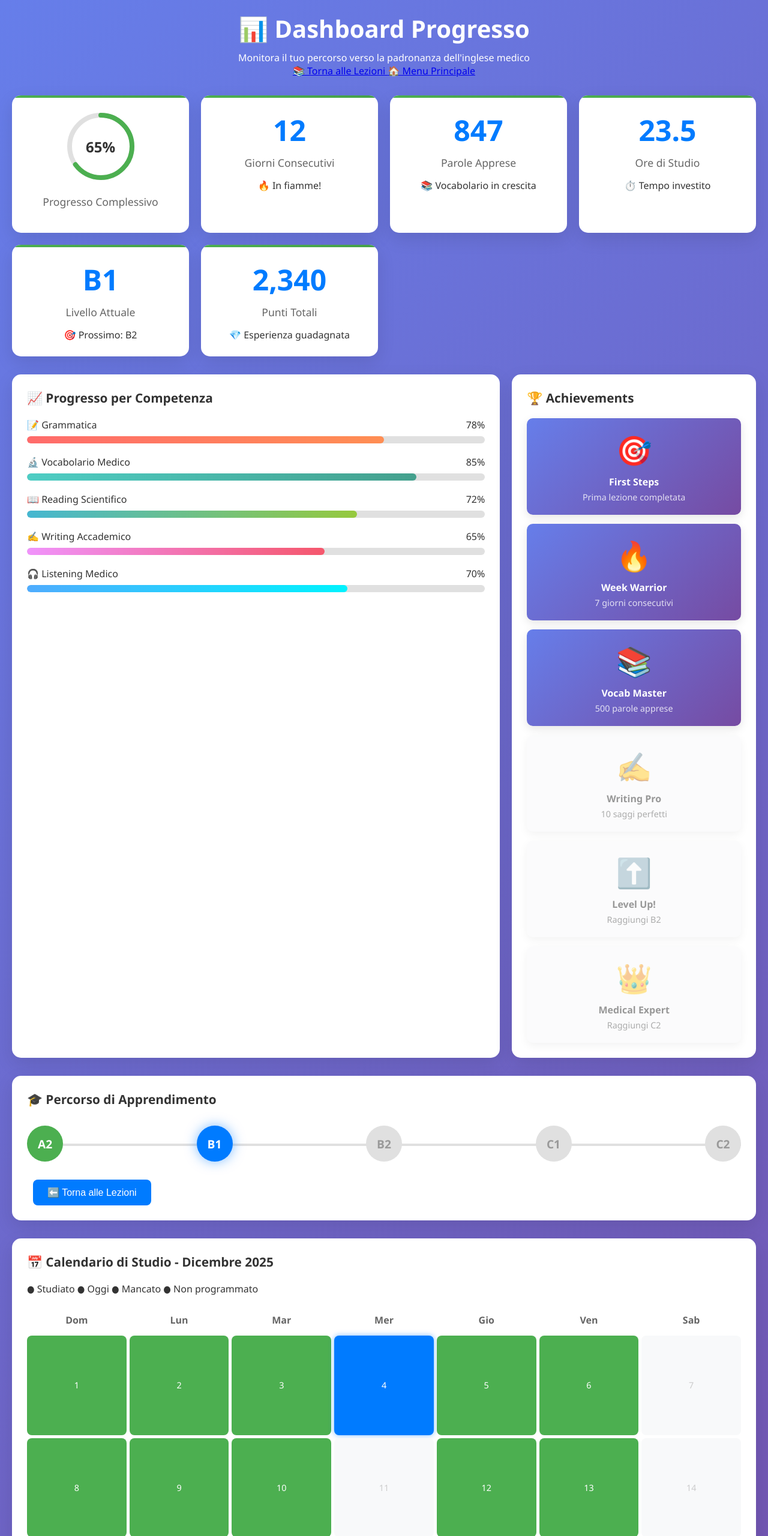
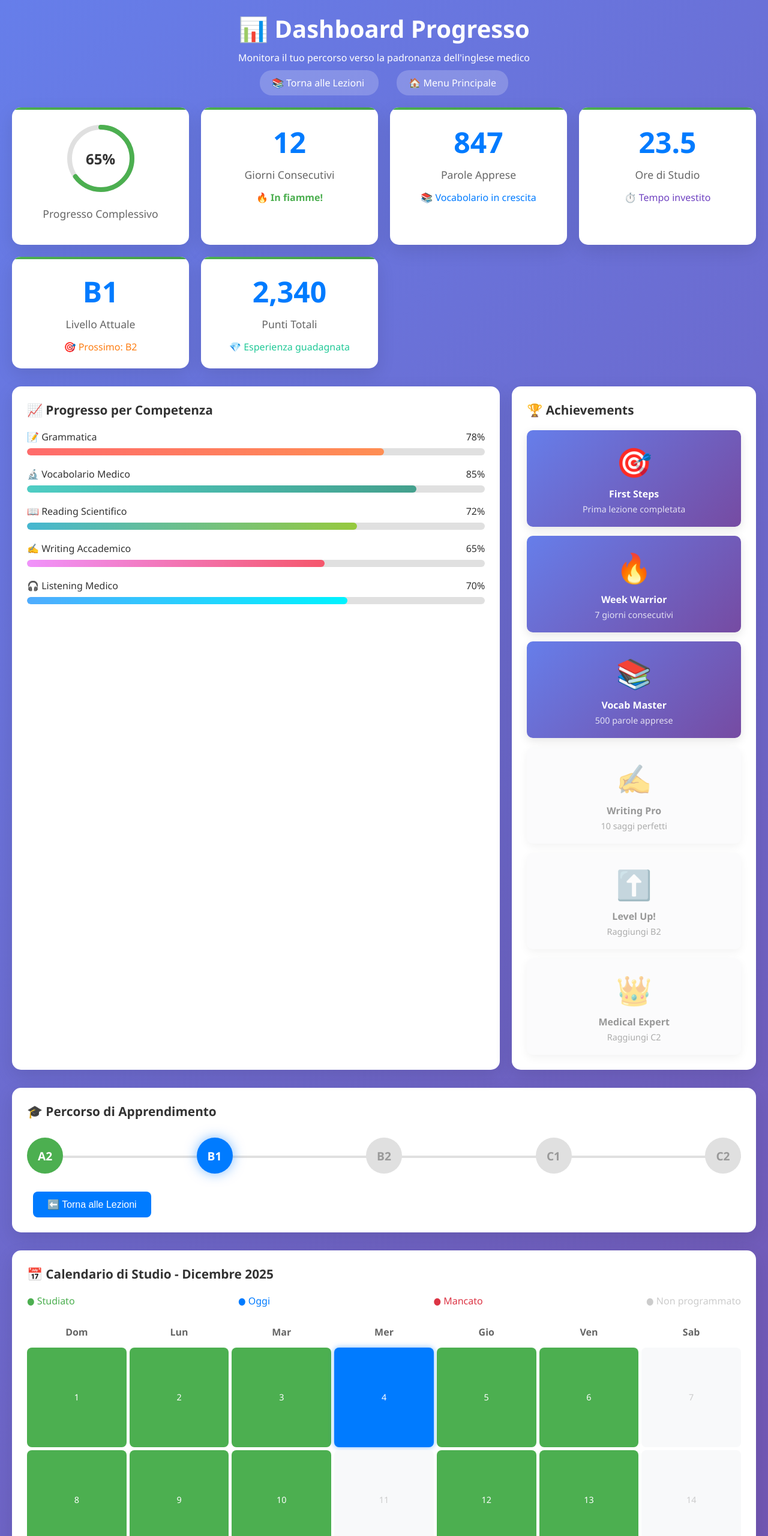
Before and after one commit to nakobesiana-creator/medenglish-app, a plain HTML site: page progress_tracker.html in a window 1280 px wide. Shown: the top 2560 px of the page at 60% size. Drawn offline with Linux system fonts and the light colour scheme.

```diff
--- a/english_app_data.js
+++ b/english_app_data.js
@@ -709,9 +709,6 @@ class MedEnglishApp {
                     case 'photo_analyst':
                         earned = (this.currentUser.photo_descriptions || 0) >= 25;
                         break;
-                    case 'premium_supporter':
-                        earned = localStorage.getItem('isPremiumUser') === 'true';
-                        break;
                     // Altri achievements...
                 }
 
--- a/progress_tracker.html
+++ b/progress_tracker.html
@@ -388,11 +388,11 @@
         <div class="header">
             <h1>📊 Dashboard Progresso</h1>
             <p>Monitora il tuo percorso verso la padronanza dell'inglese medico</p>
-            <div class="dashboard-header-links">
-                <a href="english_learning_app.html" class="nav-link-glass">
+            <div style="margin-top: 20px;">
+                <a href="english_learning_app.html" style="color: white; text-decoration: none; margin: 0 15px; padding: 10px 20px; background: rgba(255,255,255,0.2); border-radius: 20px;">
                     📚 Torna alle Lezioni
                 </a>
-                <a href="index.html" class="nav-link-glass">
+                <a href="index.html" style="color: white; text-decoration: none; margin: 0 15px; padding: 10px 20px; background: rgba(255,255,255,0.2); border-radius: 20px;">
                     🏠 Menu Principale
                 </a>
             </div>
@@ -414,31 +414,31 @@
             <div class="stat-card">
                 <div class="stat-number" id="currentStreak">12</div>
                 <div class="stat-label">Giorni Consecutivi</div>
-                <div class="text-success-bold">🔥 In fiamme!</div>
+                <div style="color: #4CAF50; font-weight: bold;">🔥 In fiamme!</div>
             </div>
 
             <div class="stat-card">
                 <div class="stat-number" id="totalWords">847</div>
                 <div class="stat-label">Parole Apprese</div>
-                <div class="text-primary">📚 Vocabolario in crescita</div>
+                <div style="color: #007bff;">📚 Vocabolario in crescita</div>
             </div>
 
             <div class="stat-card">
                 <div class="stat-number" id="totalHours">23.5</div>
                 <div class="stat-label">Ore di Studio</div>
-                <div class="text-purple">⏱️ Tempo investito</div>
+                <div style="color: #6f42c1;">⏱️ Tempo investito</div>
             </div>
 
             <div class="stat-card">
                 <div class="stat-number" id="currentLevel">B1</div>
                 <div class="stat-label">Livello Attuale</div>
-                <div class="text-orange">🎯 Prossimo: B2</div>
+                <div style="color: #fd7e14;">🎯 Prossimo: B2</div>
             </div>
 
             <div class="stat-card">
                 <div class="stat-number" id="totalPoints">2,340</div>
                 <div class="stat-label">Punti Totali</div>
-                <div class="text-teal">💎 Esperienza guadagnata</div>
+                <div style="color: #20c997;">💎 Esperienza guadagnata</div>
             </div>
         </div>
 
@@ -558,11 +558,11 @@
         <!-- Calendario Studio -->
         <div class="study-calendar">
             <div class="chart-title">📅 Calendario di Studio - Dicembre 2025</div>
-            <div class="calendar-legend">
-                <span class="text-success legend-item">● Studiato</span>
-                <span class="text-primary legend-item">● Oggi</span>
-                <span class="text-danger legend-item">● Mancato</span>
-                <span class="text-muted legend-item">● Non programmato</span>
+            <div style="display: flex; justify-content: space-between; margin-bottom: 10px;">
+                <span style="color: #4CAF50;">● Studiato</span>
+                <span style="color: #007bff;">● Oggi</span>
+                <span style="color: #dc3545;">● Mancato</span>
+                <span style="color: #ccc;">● Non programmato</span>
             </div>
             <div class="calendar-grid" id="studyCalendar">
                 <!-- Generato dinamicamente -->
--- a/styles.css
+++ b/styles.css
@@ -2114,3 +2114,5 @@ button, .btn {
 .dashboard-header-links {
     margin-top: 20px;
 }
+
+.text-sm { font-size: 0.9em; }
```
Also changed, not shown: app.js (+5 -13 lines), english_learning_app.html (+3 -3 lines).
